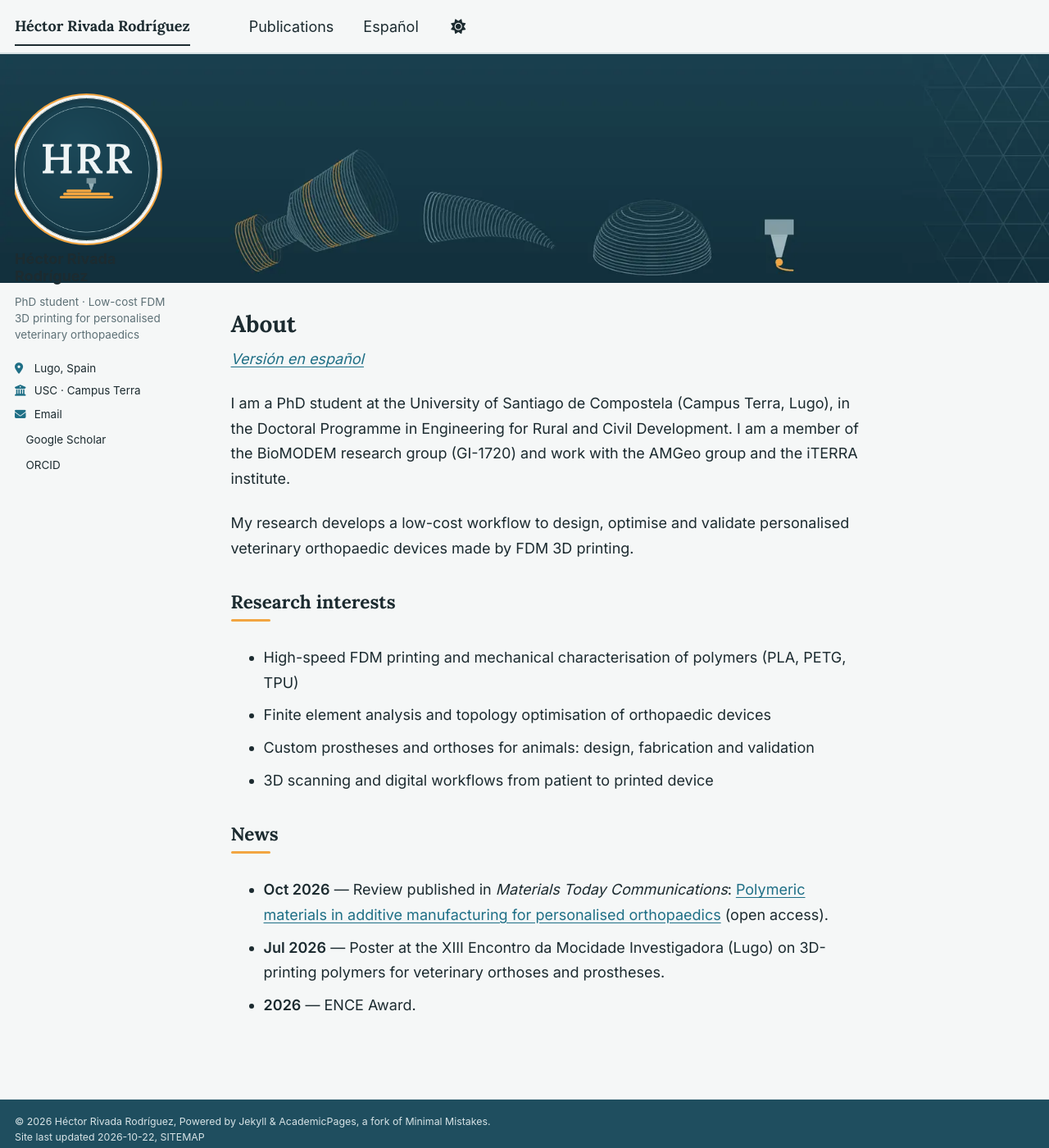
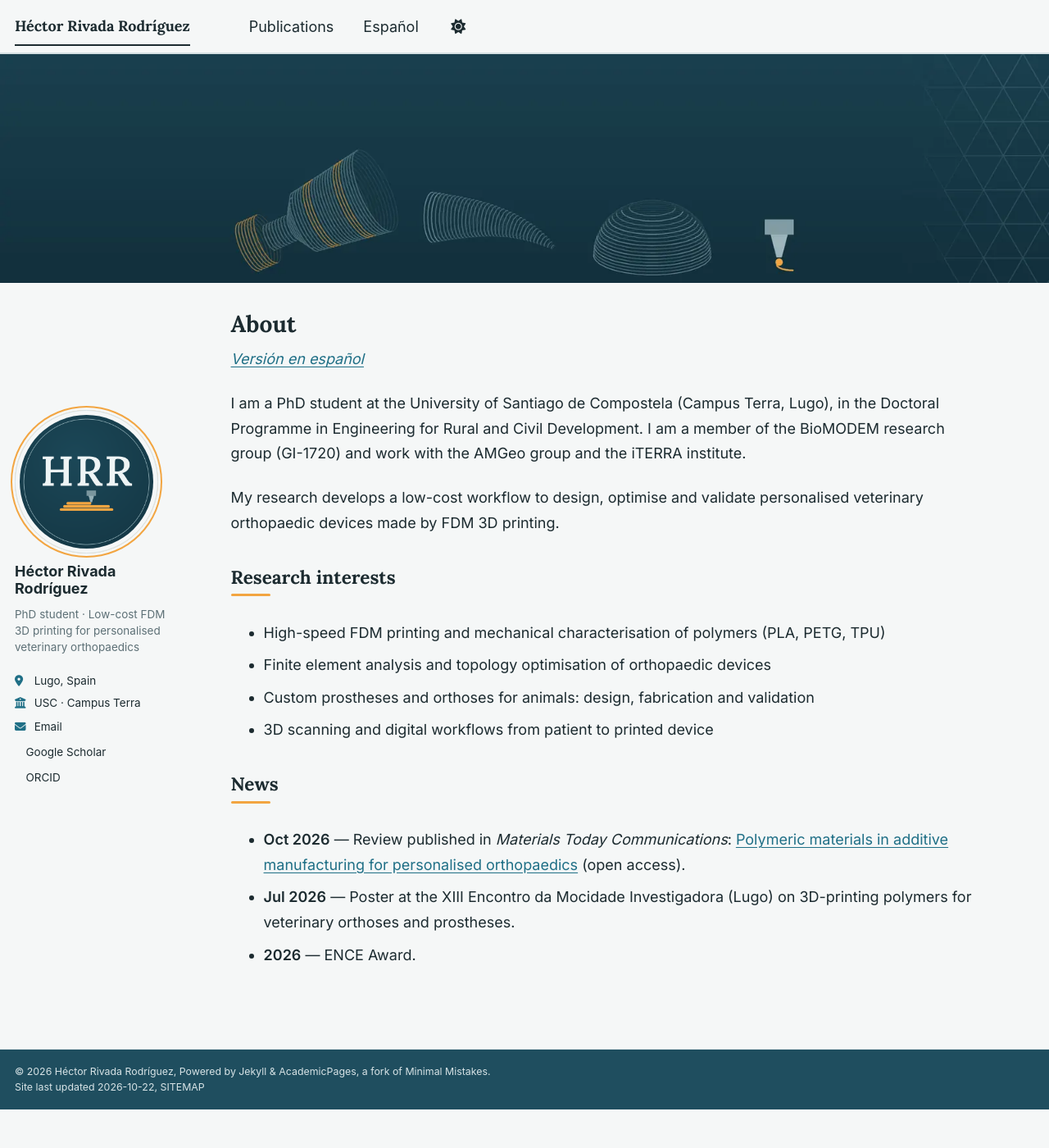
Before and after one commit to Hrivada/hrivada.github.io, a Jekyll site: the page built from _pages/about.md, in a window 1280 px wide and 1400 px high. Shown: the whole window at 82% size. Built offline with Jekyll 4.4.1, drawn with Linux system fonts in a browser that asks for light colours; a style sheet for code colours, icons or effects is not loaded.

Commit message:
Update main.scss

```diff
--- a/assets/css/main.scss
+++ b/assets/css/main.scss
@@ -163,3 +163,16 @@ h1, h2, h3,
 .page__footer .page__footer-copyright {
   color: #d7e3e6;
 }
+
+/* Barra lateral debajo del banner (en lugar de fija encima) y texto más ancho */
+@media screen and (min-width: 1024px) {
+  .sidebar {
+    position: relative;
+    height: auto;
+    overflow-y: visible;
+    padding-top: 0;
+  }
+  .page {
+    padding-right: 6%;
+  }
+}
```
